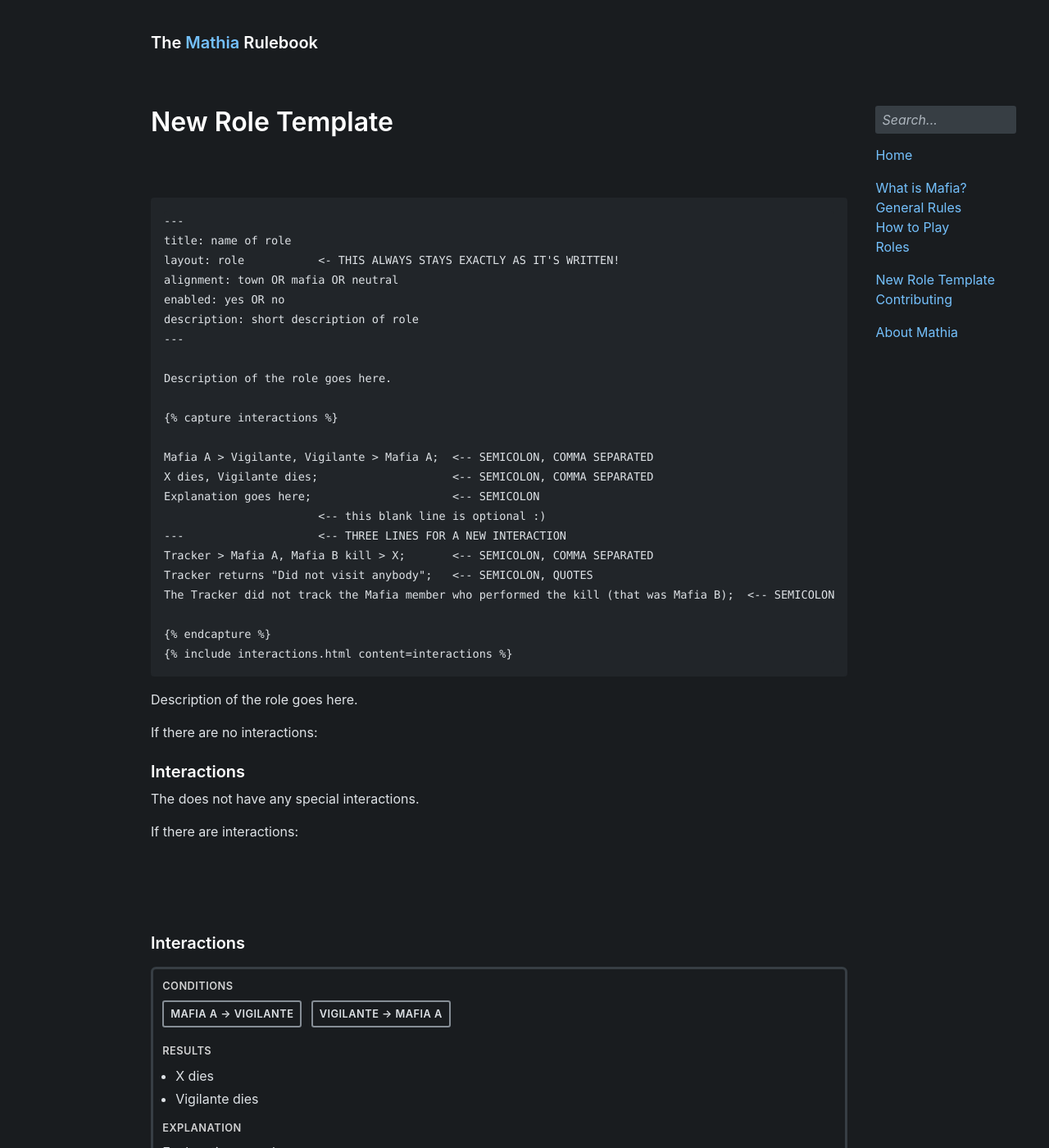
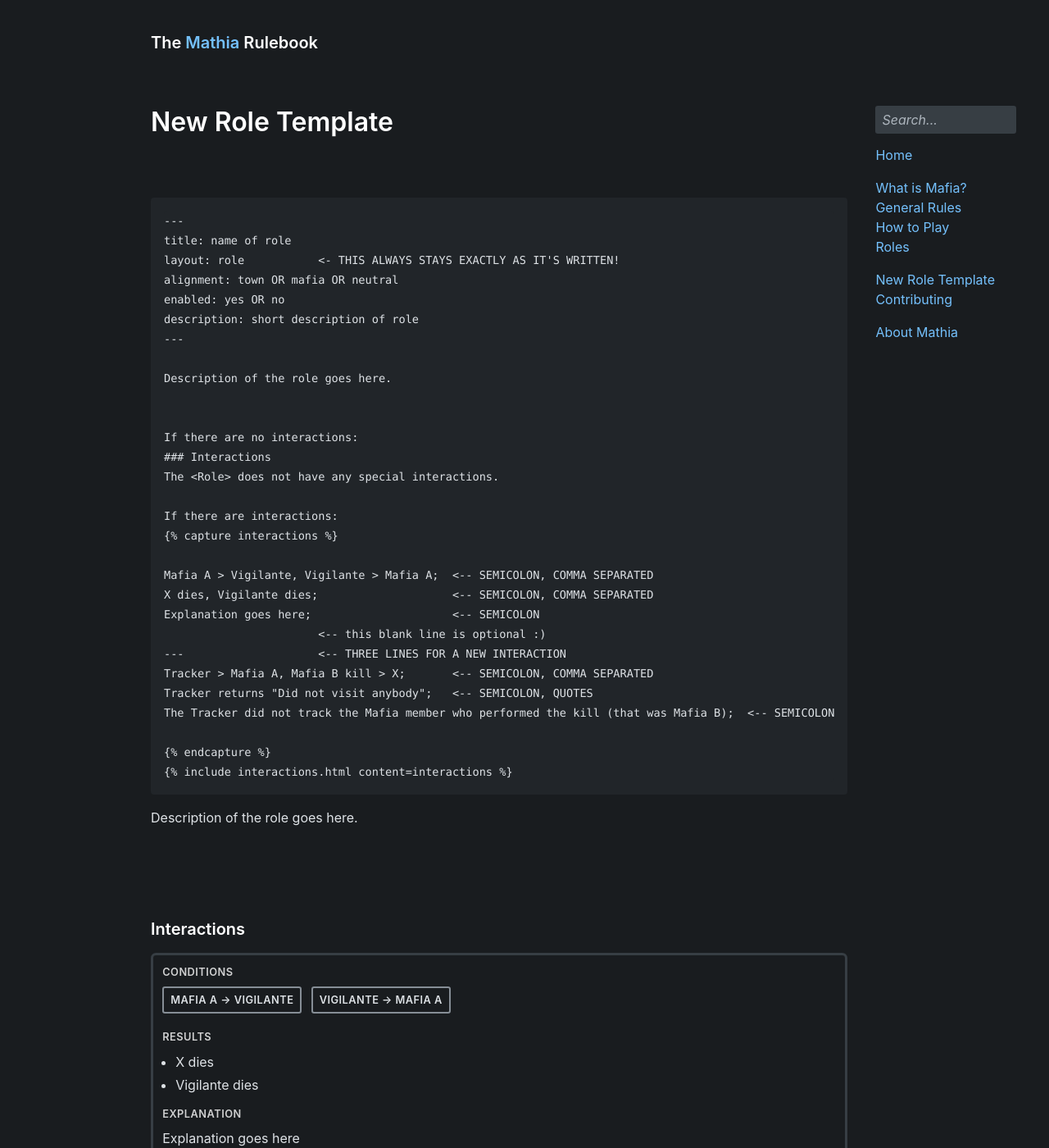
Before and after one commit to olliecheng/mathia-rulebook, a Jekyll site: the page built from information/new-role-template.md, in a window 1280 px wide and 1400 px high. Shown: the whole window at 82% size. Built offline with Jekyll 4.4.1, drawn with Linux system fonts in a browser that asks for light colours; some web fonts are replaced; part of the change alters nothing that is shown.

Commit message:
whoops i messed up the formatting

```diff
--- a/information/new-role-template.md
+++ b/information/new-role-template.md
@@ -19,6 +19,12 @@ description: short description of role
 
 Description of the role goes here.
 
+
+If there are no interactions:
+### Interactions
+The <Role> does not have any special interactions.
+
+If there are interactions:
 {% capture interactions %}
 
 Mafia A > Vigilante, Vigilante > Mafia A;  <-- SEMICOLON, COMMA SEPARATED
@@ -38,12 +44,6 @@ The Tracker did not track the Mafia member who performed the kill (that was Mafi
 
 Description of the role goes here.
 
-If there are no interactions:
-### Interactions
-The <Role> does not have any special interactions.
-
-If there are interactions:
-
 {% capture interactions %}
 
 Mafia A > Vigilante, Vigilante > Mafia A;
```
